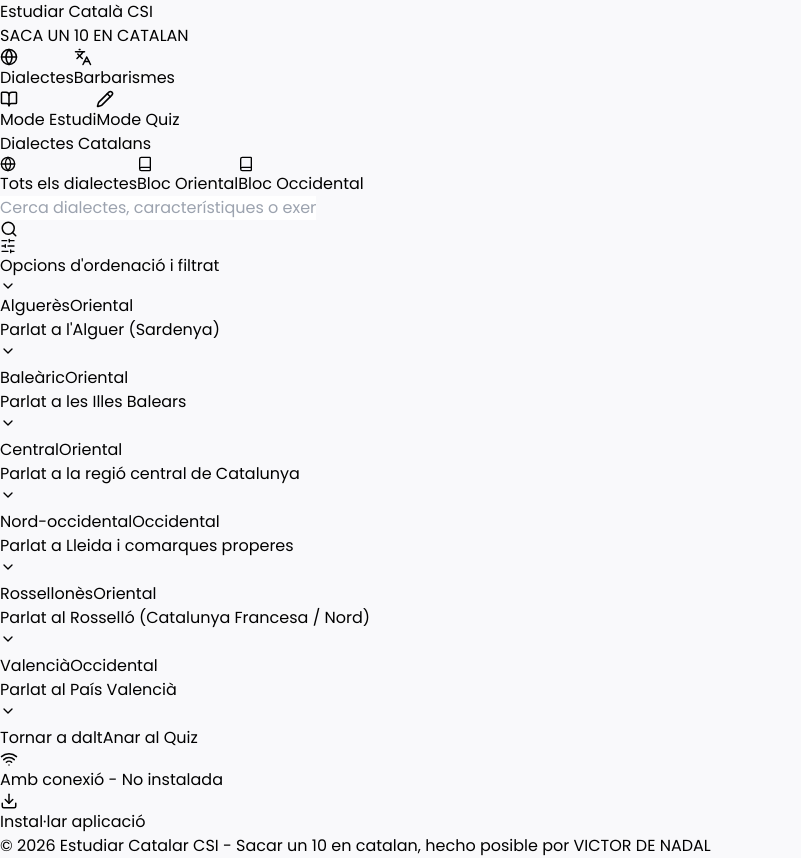
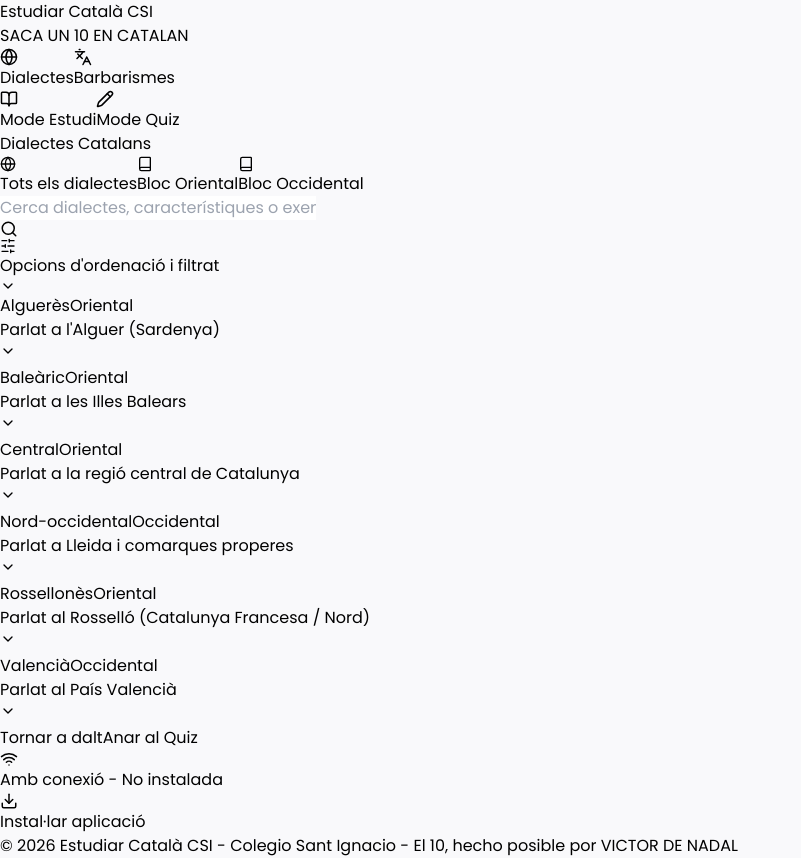
Before and after one commit to Cyber2525/barbarismes, a React (Vite) app: page / in a window 1280 px wide. Shown: the whole page, without its empty margins (0-801 px from the left). Built offline with nearby package versions, Linux system fonts and the light colour scheme.

Commit message:
fix: update footer copyright text
Display updated copyright info for 2026.

```diff
--- a/src/App.tsx
+++ b/src/App.tsx
@@ -388,7 +388,7 @@ export function App() {
 
         <footer className="text-center mt-8 md:mt-12 flex flex-col items-center">
           <OfflineButton />
-          <p className="mt-4 text-sm text-red-400 text-left md:text-center">© 2026 Estudiar Catalar CSI - Sacar un 10 en catalan, hecho posible por VICTOR DE NADAL</p>
+          <p className="mt-4 text-sm text-red-400 text-left md:text-center">© 2026 Estudiar Català CSI - Colegio Sant Ignacio - El 10, hecho posible por VICTOR DE NADAL</p>
         </footer>
       </div>
     </div>
```
